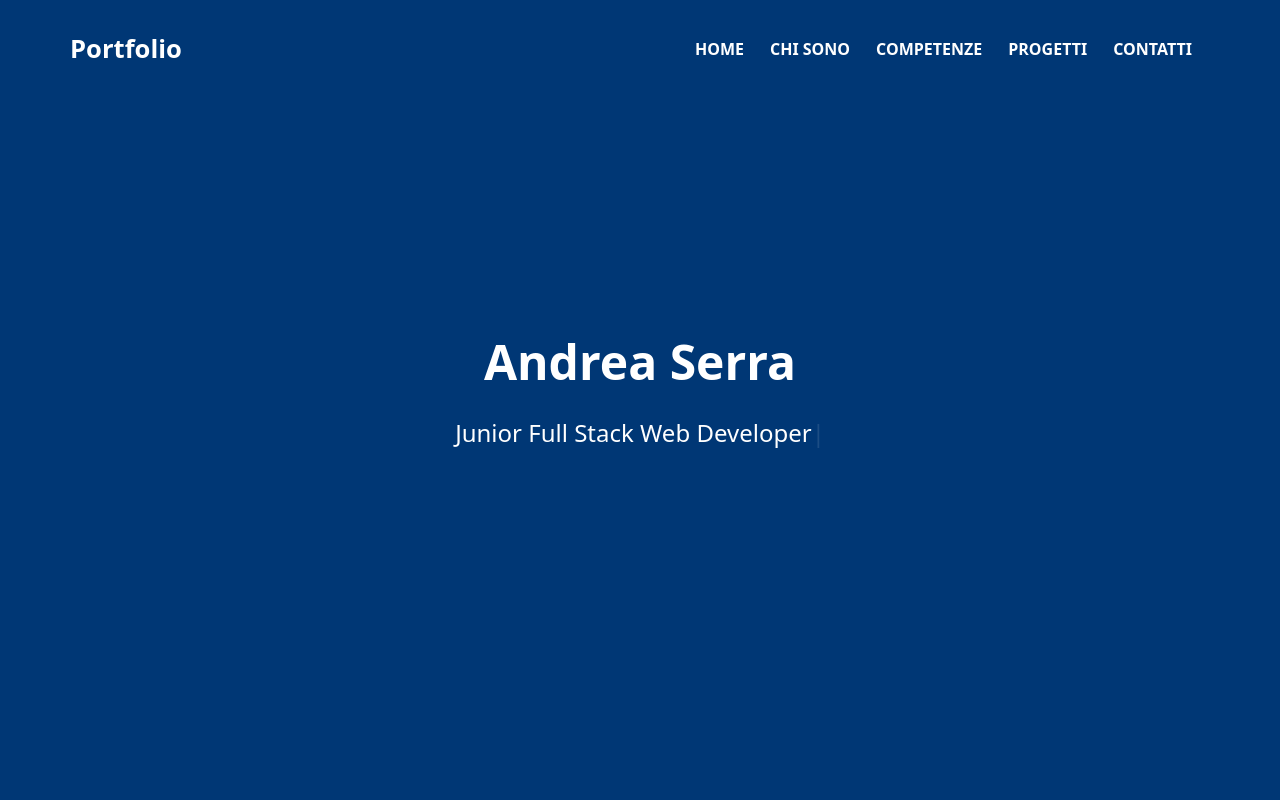
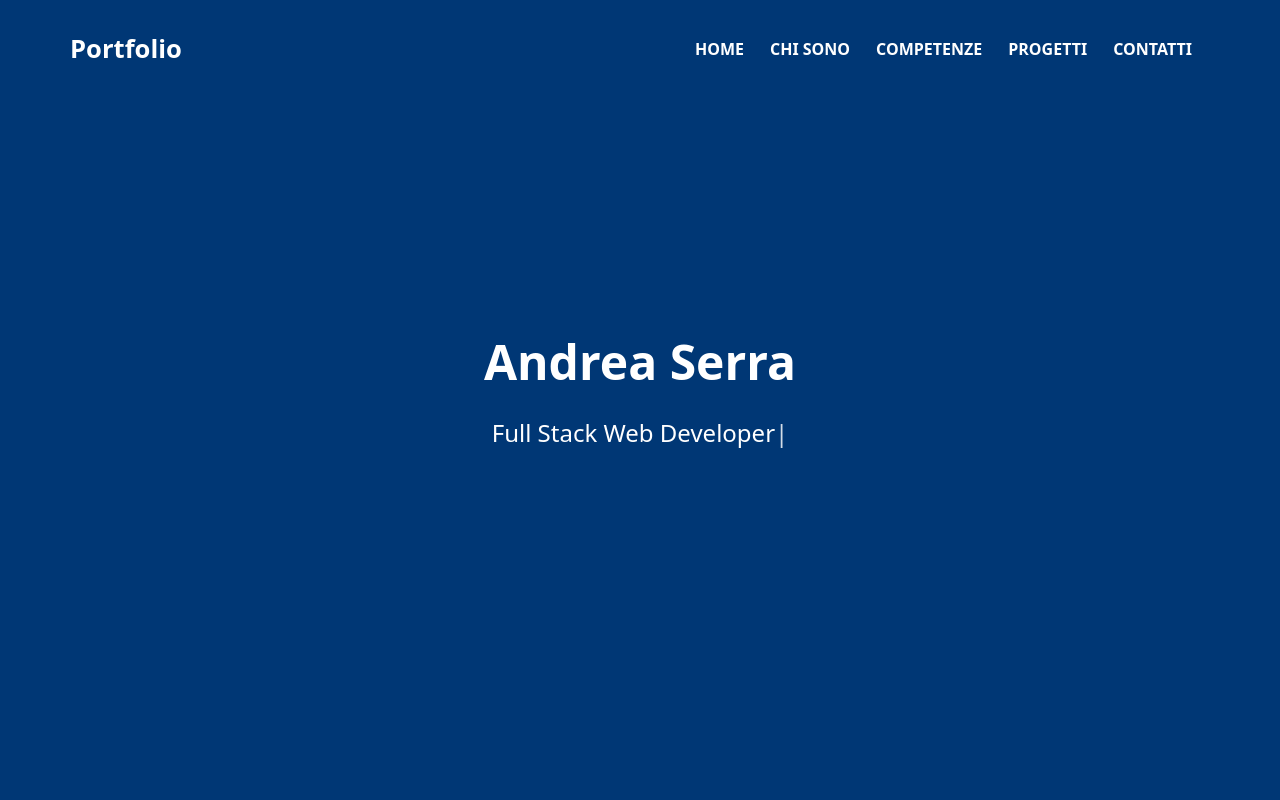
Before and after one commit to Andreaserra1997/Portfolio, a Vue app: page / in a window 1280 px wide. Shown: the top 800 px of the page. Built offline with nearby package versions, Linux system fonts and the light colour scheme.

Commit message:
edit title

```diff
--- a/src/components/About.vue
+++ b/src/components/About.vue
@@ -38,8 +38,7 @@ export default {
         <div class="container">
           <h1 class="intro-title mb-4">Andrea Serra</h1>
           <p class="intro-subtitle">
-            <span class="text-slider-items"
-              >Junior Full Stack Web Developer</span
+            <span class="text-slider-items">Full Stack Web Developer</span
             ><strong class="text-slider"></strong>
           </p>
         </div>
```
